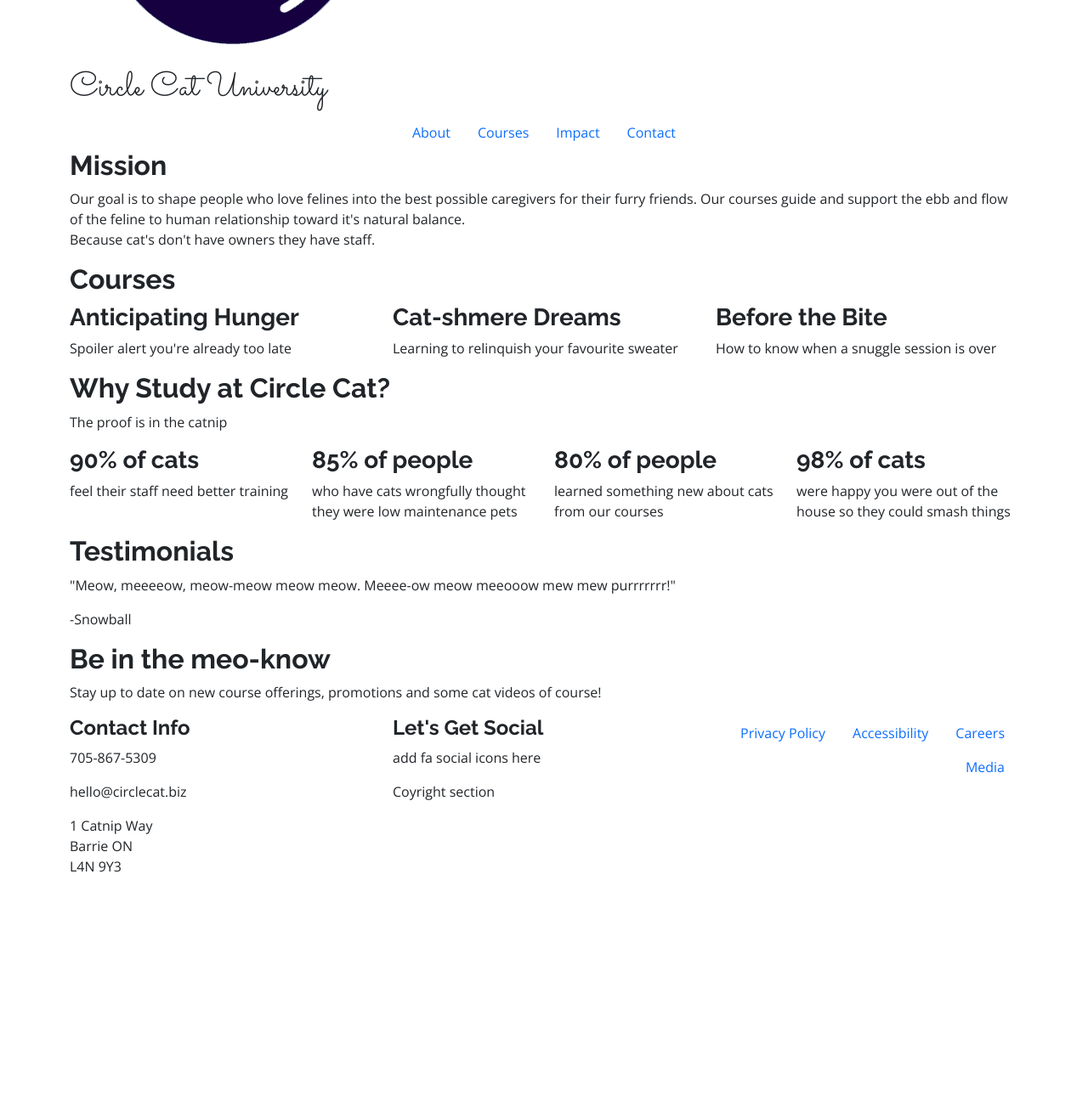
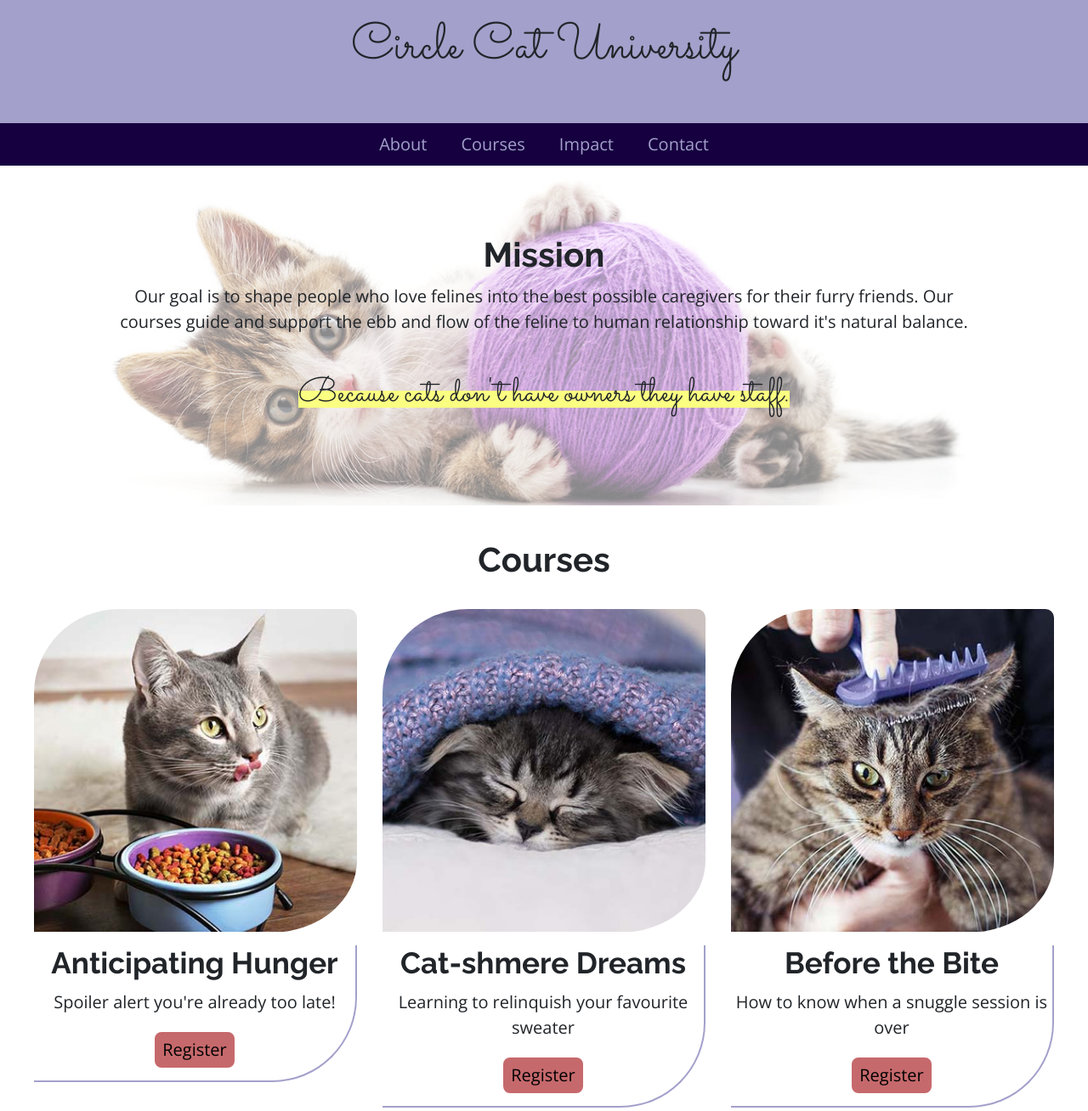
Before and after one commit to sarahlochhead/comp2081-assignment1, a website built with Parcel: page index.html in a window 1280 px wide. Shown: the part 320-1628 px from the top of the page at 85% size. Before the commit the page ends 1368 px from the top, so only its background shows below. Built offline with nearby package versions, Linux system fonts and the light colour scheme.

Commit message:
completed up to end of courses section

```diff
--- a/css/main.css
+++ b/css/main.css
@@ -89,6 +89,10 @@ textarea {
 
 /* General styles */
 /* Typography */
+html {
+  font-size: 1.25em;
+}
+
 body {
   font-family: 'Open Sans', sans-serif;
 }
@@ -106,7 +110,121 @@ h6 {
   font-weight: 700;
 }
 
+blockquote {
+  font-family: 'Raleway', sans-serif;
+}
 
+figcaption {
+  font-family: 'Sacramento', cursive;
+  font-size: 1.75rem;
+}
+
+
+
+/* Header Styles */
+
+.brand {
+  display: flex;
+  flex-direction: column;
+  justify-content: center;
+  align-items: center;
+  background-color: #A3A0CB;
+  padding-bottom: 1%;
+}
+
+.brand h1 {
+  font-size: 3rem;
+}
+
+nav {
+  background-color: #160040;
+
+}
+
+a.nav-link {
+  color: #A3A0CB;
+}
+
+a.nav-link:hover {
+color: #FAFF81;
+}
+
+/* Mission/About Styles */
+#about {
+  background-image: url("../img/kitten-with-ball-of-yarn-lrg.jpg");
+  background-color: #FFFFFF;
+  height: 400px;
+  background-position: center;
+  background-repeat: no-repeat;
+  background-size: cover;
+  text-align: center;
+}
+
+#about .overlay {
+  background-color: rgba(255, 255, 255, 0.5);
+  display: flex;
+  flex-direction: column;
+  justify-content: center;
+  align-items: center;
+}
+
+#about p {
+  width: 80%;
+}
+
+#about span {
+  font-family: 'Sacramento', cursive;
+  font-size: 2rem;
+  background-image: linear-gradient(120deg, #FAFF81 0, #FAFF81 100%);
+  background-repeat: no-repeat;
+  background-size: 100% 1rem;
+  background-position: 0 65%;
+}
+
+/* Courses Styles */
+
+#courses {
+  padding: 2%;
+  text-align: center;
+}
+
+#courses h2 {
+  margin-bottom: 2%;
+  margin-top: 2%;
+}
+
+#courses img {
+  width: 100%;
+  padding-bottom: 4%;
+  border-radius: 100px 10px;
+}
+
+#courses div {
+  border-bottom: 2px solid #A3A0CB;
+  border-right: 2px solid #A3A0CB;
+  padding-bottom: 4%;
+  border-radius: 0 0 100px 0;
+}
+
+#courses button {
+  border: 2px solid #C6696C;
+  border-radius: 8px;
+  padding: 2%;
+  background-color: #C6696C;
+  transition: all linear 50ms;
+}
+
+#courses button:hover {
+  border-color:#160040;
+  background-color: #160040;
+  color: #FAFF81;
+}
+
+/* Footer Styles */
+footer {
+  background-color: #160040;
+  color: #A3A0CB;
+}
 
 
 /* ==========================================================================
--- a/index.html
+++ b/index.html
@@ -21,18 +21,17 @@
   <link rel="preconnect" href="https://fonts.gstatic.com" crossorigin>
   <link href="https://fonts.googleapis.com/css2?family=Open+Sans:ital,wght@0,400;0,700;1,400;1,700&family=Raleway:ital,wght@0,400;0,700;1,400;1,700&family=Sacramento&display=swap" rel="stylesheet">
 
-  <!-- <link rel="stylesheet" href="css/normalize.css"> -->
+  <link rel="stylesheet" href="css/normalize.css">
   <link rel="stylesheet" href="css/main.css">
   <link href="https://cdn.jsdelivr.net/npm/bootstrap@5.2.1/dist/css/bootstrap.min.css" rel="stylesheet" integrity="sha384-iYQeCzEYFbKjA/T2uDLTpkwGzCiq6soy8tYaI1GyVh/UjpbCx/TYkiZhlZB6+fzT" crossorigin="anonymous">
-
   <meta name="theme-color" content="#fafafa">
 </head>
 <body>
-  <div class="container">
+  <div class="container-fluid">
     <header class="row">
       <div class="brand">
       <a href="#">
-        <img src="./img/playful-cat-by-graphuvarov-on-logopond-400px.png" alt="A cat playing with a bright star curled up in a circle in the shape of the letter C.">
+        <img src="img/playful-cat-by-graphuvarov-on-logopond.png" alt="A cat playing with a bright star curled up in a circle in the shape of the letter C.">
         <!-- logo design by graphuvarov on logopond: https://logopond.com/graphuvarov/showcase/detail/308144 -->
       </a>
         <h1>Circle Cat University</h1>
@@ -40,44 +39,59 @@
       <nav>
         <ul class="nav justify-content-center">
           <li class="nav-item">
-            <a class="nav-link" href="#">About</a>
+            <a class="nav-link" href="#about">About</a>
           </li>
           <li class="nav-item">
-            <a class="nav-link" href="#">Courses</a>
+            <a class="nav-link" href="#courses">Courses</a>
           </li>
           <li>
-            <a class="nav-link" href="#">Impact</a>
+            <a class="nav-link" href="#impact">Impact</a>
           </li>
           <li>
-            <a class="nav-link" href="#">Contact</a>
+            <a class="nav-link" href="#contact">Contact</a>
           </li>
         </ul>
       </nav>
     </header>
     <main>
       <!-- mission section -->
-      <section>
+      <section id="about" class="row">
+        <div class="overlay">
           <h2>Mission</h2>
-        <p>Our goal is to shape people who love felines into the best possible caregivers for their furry friends. Our courses guide and support the ebb and flow of the feline to human relationship toward it's natural balance. <br> Because cat's don't have owners they have staff.</p>
+          <p>Our goal is to shape people who love felines into the best possible caregivers for their furry friends. Our courses guide and support the ebb and flow of the feline to human relationship toward it's natural balance.<p>
+          <p><span>Because cats don't have owners they have staff.</span></p>
+        </div><!--.overlay-->
       </section>
       <!-- courses section -->
-      <section class="row">
+      <section id="courses" class="row gx-4 gy-2">
         <h2>Courses</h2>
           <article class="col">
+            <img src="img/grey-tabby-cat-food-dishes-400x400.jpg" alt="A grey tabby licks their lips in front of their food dishes.">
+            <div>
               <h3>Anticipating Hunger</h3>
-          <p>Spoiler alert you're already too late</p>
+              <p>Spoiler alert you're already too late!</p>
+              <button>Register</button>
+            </div>
           </article>
           <article class="col">
+            <img src="img/cozy-cat-under-sweater-400x400.jpg" alt="A sleepy kitten rests under a cozy knitted sweater.">
+            <div>
               <h3>Cat-shmere Dreams</h3>
               <p>Learning to relinquish your favourite sweater</p>
+              <button>Register</button>
+            </div>
           </article>
           <article class="col">
+            <img src="img/tabby-cat-being-brushed-400x400.jpg" alt="A brown tabby cat looks distraught while being brushed on the top of their head.">
+            <div>
               <h3>Before the Bite</h3>
               <p>How to know when a snuggle session is over</p>
+              <button>Register</button>
+            </div>
           </article>
       </section>
       <!-- impact section -->
-      <section class="row">
+      <section id="impact" class="row gx-2 gy-2">
         <h2>Why Study at Circle Cat?</h2>
         <p>The proof is in the catnip</p>
         <article class="col">
@@ -98,33 +112,45 @@
         </article>
       </section>
       <!-- testimonials section -->
-      <section>
+      <section class="row">
         <h2>Testimonials</h2>
-        <div>
-          <p>"Meow, meeeeow, meow-meow meow meow. Meeee-ow meow meeooow mew mew purrrrrrr!"</p>
-          <p>-Snowball</p>
-        </div>
-        <div class="hidden">
-          <p>"Smokey and I have never gotten along better! Circle Cat University taught me that my main focus should always be on subservience to felines. Conceding to this has made our days smoother and happier!"</p>
-          <p>-Tamara</p>
-        </div>
-        <div class="hidden">
-          <p>"Puuuuurrrrrrrrrr, meow! Meow mew mew meow!"</p>
-          <p>-Fluffy</p>
-        </div>
-        <div class="hidden">
-          <p>"Circle Cat University helped me learn all the sign and signals I was missing related to cat hunger. Now we all eat in peace without a chorus of guttural deep meows!"</p>
-          <p>-Albert</p>
-        </div>
+        <figure>
+          <img src="img/white-short-hair-cat-300x300.jpg" alt="A white short-hair cat with golden eyes stares forward.">
+          <blockquote>
+            Meow, meeeeow, meow-meow meow meow. Meeee-ow meow meeooow mew mew purrrrrrr!
+          </blockquote>
+          <figcaption>-Snowball</figcaption>
+        </figure>
+        <figure>
+          <img src="img/young-woman-holding-orange-tabby-cat-300x300.jpg" alt="A young white woman with a messy bun holds and nuzzels her face on an orange tabby cat's head">
+          <blockquote>
+            Smokey and I have never gotten along better! Circle Cat University taught me that my main focus should always be on subservience to felines. Conceding to this has made our days smoother and happier!
+          </blockquote>
+          <figcaption>-Tamara</figcaption>
+        </figure>
+        <figure>
+          <img src="img/orange-long-hair-cat-300x300.jpg" alt="A fluffy orange cat looks regally forward">
+          <blockquote>
+            Puuuuurrrrrrrrrr, meow! Meow mew mew meow!
+          </blockquote>
+          <figcaption>-Fluffy</figcaption>
+        </figure>
+        <figure>
+          <img src="img/young-man-holding-grey-and-white-cat-300x300.jpg" alt="A young white man with short hair holds a grey and white cat against his chest while smiling.">
+          <blockquote>
+            Circle Cat University helped me learn all the sign and signals I was missing related to cat hunger. Now we all eat in peace without a chorus of guttural deep meows!
+          </blockquote>
+          <figcaption>-Albert</figcaption>
+        </figure>
       </section>
       <!-- CTA for newsletter -->
-      <section>
+      <section class="row">
         <h2>Be in the meo-know</h2>
         <p>Stay up to date on new course offerings, promotions and some cat videos of course!</p>
         <!-- some type of email input here styled nicely-->
       </section>
     </main>
-    <footer class="row">
+    <footer id="contact" class="row">
       <section class="col">
         <h4>Contact Info</h4>
         <p>705-867-5309</p>
@@ -138,11 +164,11 @@
       <section class="col">
         <h4>Let's Get Social</h4>
         <p> add fa social icons here</p>
-        <p>Coyright section</p>
+        <p>Copyright section</p>
       </section>
-      <div class="col">
+      <div class="col-2">
         <nav>
-          <ul class="nav justify-content-end">
+          <ul class="nav justify-content-start">
             <li class="nav-item">
               <a class="nav-link">Privacy Policy</a>
             </li>
@@ -157,7 +183,7 @@
             </li>
           </ul>
         </nav>
-      </div><!-- end of div for fotter nav -->
+      </div><!-- end of div for footer nav -->
     </footer>
   </div> <!--end of .container-->
   <script src="js/vendor/modernizr-3.11.2.min.js"></script>
```
Also changed, not shown: img/brown-tabby-cat-laying-on-side-lrg.jpg (added), img/cat-and-humans-paw-over-hands-lrg.jpg (added), img/cozy-cat-under-sweater-400x400.jpg (added), img/grey-tabby-cat-food-dishes-400x400.jpg (added), img/kitten-with-ball-of-yarn-lrg.jpg (added), img/orange-long-hair-cat-300x300.jpg (added), img/playful-cat-by-graphuvarov-on-logopond-400px.png (deleted), img/playful-cat-by-graphuvarov-on-logopond.png (added), img/tabby-cat-being-brushed-400x400.jpg (added), img/white-short-hair-cat-300x300.jpg (added), img/young-man-holding-grey-and-white-cat-300x300.jpg (added), img/young-woman-holding-orange-tabby-cat-300x300.jpg (added). Lines whose indentation alone changed are shown as unchanged.
